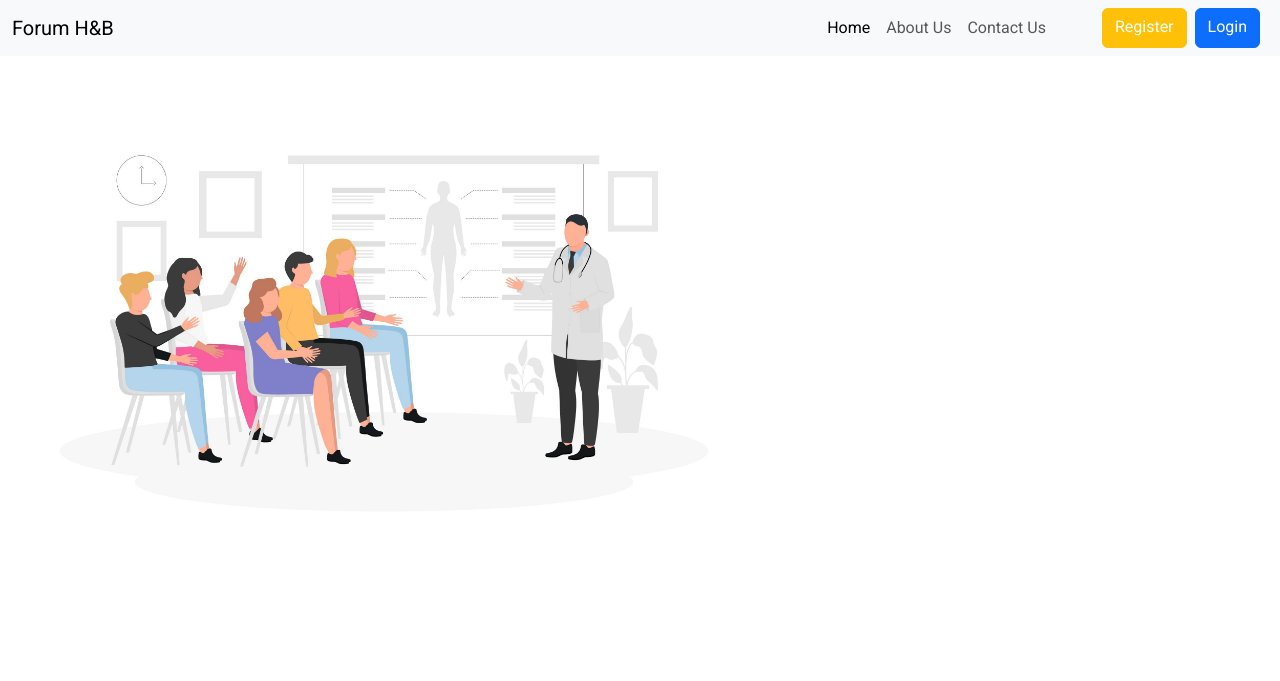
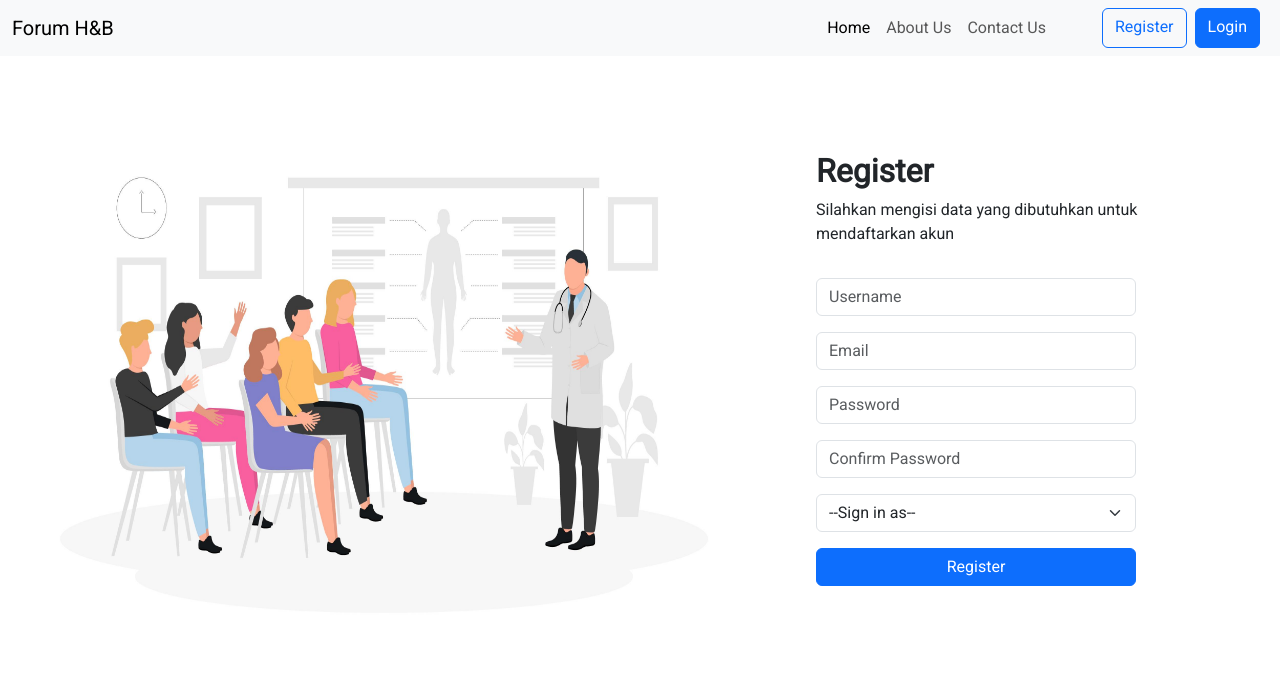
Before and after one commit to naufalrz-qi/ForumDiskusiKesehatandanKecantikan, a Flask app: page /register in a window 1280 px wide. Shown: the top 681 px of the page. Run offline with Flask 3, Linux system fonts and the light colour scheme.

Commit message:
Tampilan register sudah selesai

```diff
--- a/templates/base.html
+++ b/templates/base.html
@@ -31,7 +31,7 @@
               <a class="nav-link active" aria-current="page" href="#">Home</a>
               <a class="nav-link" href="#">About Us</a>
               <a class="nav-link" href="#">Contact Us</a>
-              <a class="btn btn-warning text-white ms-5 me-2">Register</a>
+              <a class="btn btn-outline-primary ms-5 me-2">Register</a>
               <a class="btn btn-primary me-2">Login</a>
             </div>
           </div>
--- a/templates/register.html
+++ b/templates/register.html
@@ -3,8 +3,39 @@
     <title>Register</title>
 {% endblock %}
 {% block body %}
-<div class="d-flex">
+<div class="d-flex flex-row">
     <img src="../static/register.jpg" alt="" style="width: 60%;">
+    <form action="" method="post" class="p-5 my-5" style="width: 40%;">
+        <div class="d-flex flex-column justify-content-center pe-5 mb-3">
+        <h2><strong>Register</strong></h2>
+        <p>Silahkan mengisi data yang dibutuhkan untuk mendaftarkan akun</p>
+        </div>
+        <div class="d-grid me-5 pe-5">
+        <div class="mb-3">
+            <input type="email" class="form-control" id="input_user" placeholder="Username">
+        </div>
+        <div class="mb-3">
+            <input type="email" class="form-control" id="input_email" placeholder="Email">
+        </div>
+        <div class="mb-3">
+        <input type="password" class="form-control" id="input_pass" placeholder="Password">
+        </div>
+        <div class="mb-3">
+        <input type="password" class="form-control" id="input_pass2" placeholder="Confirm Password">
+        </div>
+        <div class="mb-3">
+            <select id="disabledSelect" class="form-select">
+                <option value="">--Sign in as--</option>
+                <option value="">Normal</option>
+                <option value="">Expert</option>
+            </select>
+        </div>
+        <button type="submit" class="btn btn-primary">Register</button>
+        </div>
+
+
+    </form>
+
 </div>
 
 {% endblock %}
```
